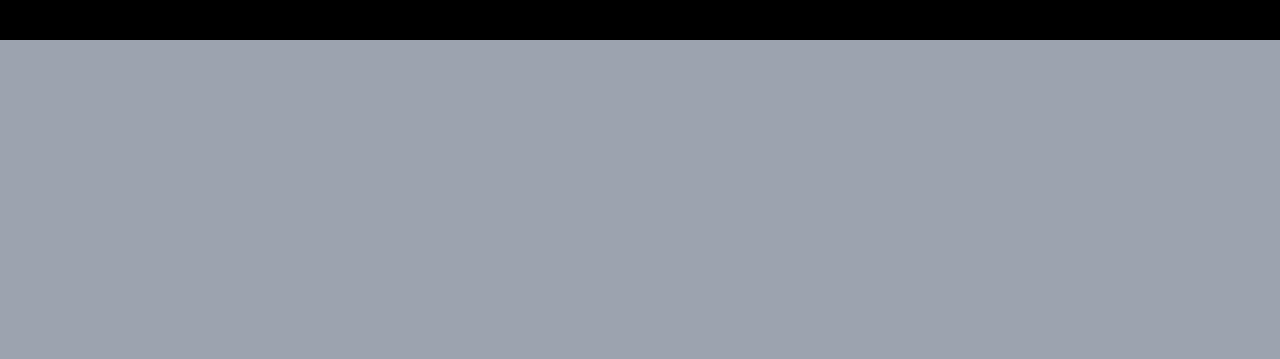
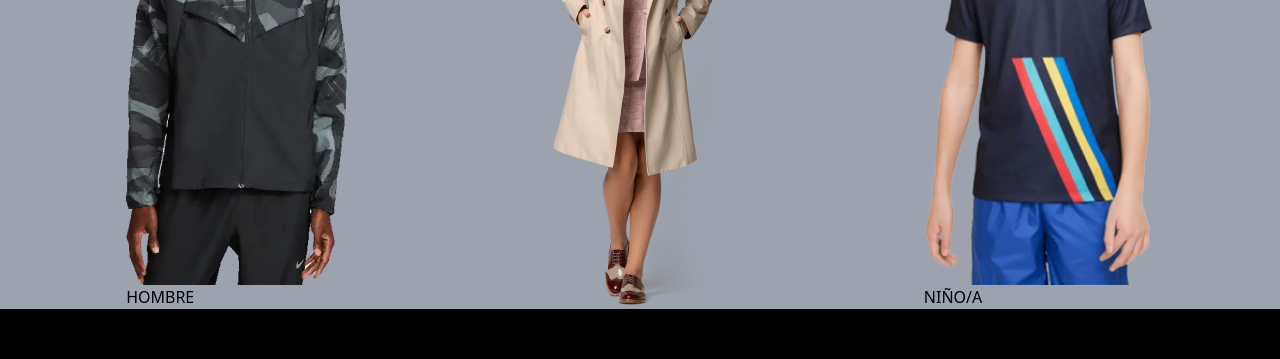
Before and after one commit to daviddcastro/ecommerce, an Eleventy site: page src/html/index.njk in a window 1280 px wide. Shown: the part 320-679 px from the top of the page. Built offline with nearby package versions, Linux system fonts and the light colour scheme; Eleventy itself is replaced by a stand-in of ours; files that its build step writes are made by us from their sources.

Commit message:
categoria hombre mujer niño

```diff
--- a/src/html/index.njk
+++ b/src/html/index.njk
@@ -1,5 +1,24 @@
 {% extends "layouts/default.njk" %}
 
 {% block content %}
-
+<section class="container flex justify-around">
+    <div>
+        <a href="">
+            <img src="/images/hombre.png" alt="">
+            <span>HOMBRE</span>
+        </a>
+    </div>
+    <div>
+        <a href="">
+            <span class="">MUJER</span>
+            <img src="/images/mujer.png" alt="">
+        </a>
+    </div>
+    <div>
+        <a href="">
+            <img src="/images/nino.png" alt="">
+            <span>NIÑO/A</span>
+        </a>
+    </div>
+</section>
 {% endblock %}
```
Also changed, not shown: src/html/_includes/macros/banner.njk (added), src/images/hombre.png (added), src/images/mujer.png (added), src/images/nino.png (added).
